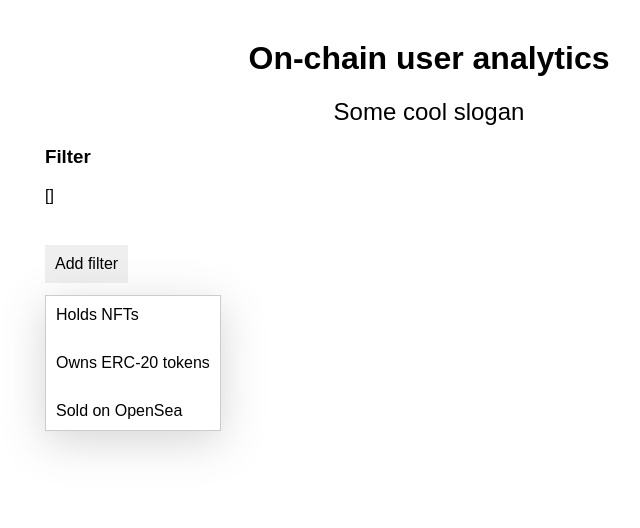
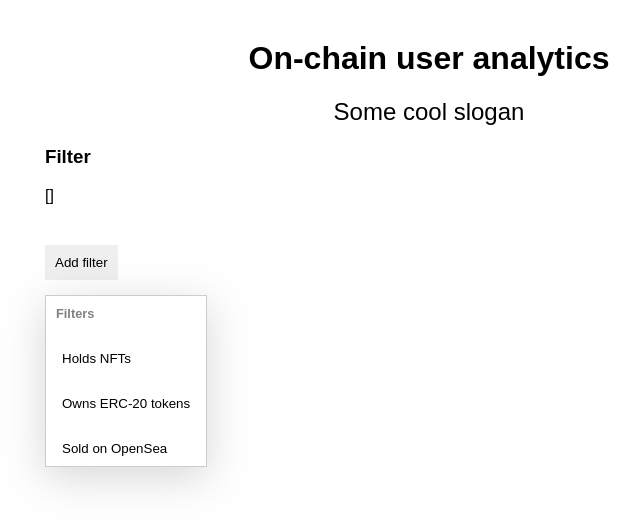
Before and after one commit to maamalama/frontend, a Next.js app: page / in a window 1280 px wide. Both pictures are taken after a click on the button "Add filter". Shown: the top 528 px of the page, without its empty margins (211-851 px from the left). Built offline with nearby package versions, Linux system fonts and the light colour scheme.

Commit message:
fix option styles

```diff
--- a/components/AddFilter.tsx
+++ b/components/AddFilter.tsx
@@ -24,6 +24,7 @@ export const AddFilter = () => {
         Add filter
       </button>
       <div style={{ display: isExpanded ? 'flex' : 'none' }} className={styles.filterList}>
+        <div style={{ fontSize: '0.8rem', color: 'gray', fontWeight: 'bold', padding: '10px' }}>Filters</div>
         {options.map((option) => (
           <button
             className={styles.filterButton}
--- a/components/Filter.module.css
+++ b/components/Filter.module.css
@@ -70,16 +70,18 @@
 .filterButton {
   background: white;
   text-align: left;
+  padding: 10px 16px;
 }
 
 .filterButton:hover {
-  color: rgb(49, 49, 49);
-  background-color: rgb(187, 187, 187);
+  background-color: #f1f2f3;
+}
+
+.addFilterButton {
+  padding: 10px;
 }
 
 .addFilterButton,
 .filterButton {
-  padding: 10px;
   cursor: pointer;
-  font-size: 1rem;
 }
--- a/components/FilterUI.tsx
+++ b/components/FilterUI.tsx
@@ -118,7 +118,14 @@ export const FilterUI = ({
       {children}
       <Select
         // formatCreateLabel={(option) => <span>Create {option}</span>}
-        styles={{ container: (styles) => ({ ...styles, ...containerStyles, width: '100%' }) }}
+        styles={{
+          container: (styles) => ({ ...styles, ...containerStyles, width: '100%' }),
+          option: (styles, state) => ({
+            ...styles,
+            backgroundColor: state.isFocused ? '#2684FF' : 'white',
+            color: state.isFocused ? 'white' : 'black'
+          })
+        }}
         components={{ Option: CollectionOption, SingleValue: CurrentValue }}
         options={options}
         {...props}
```
